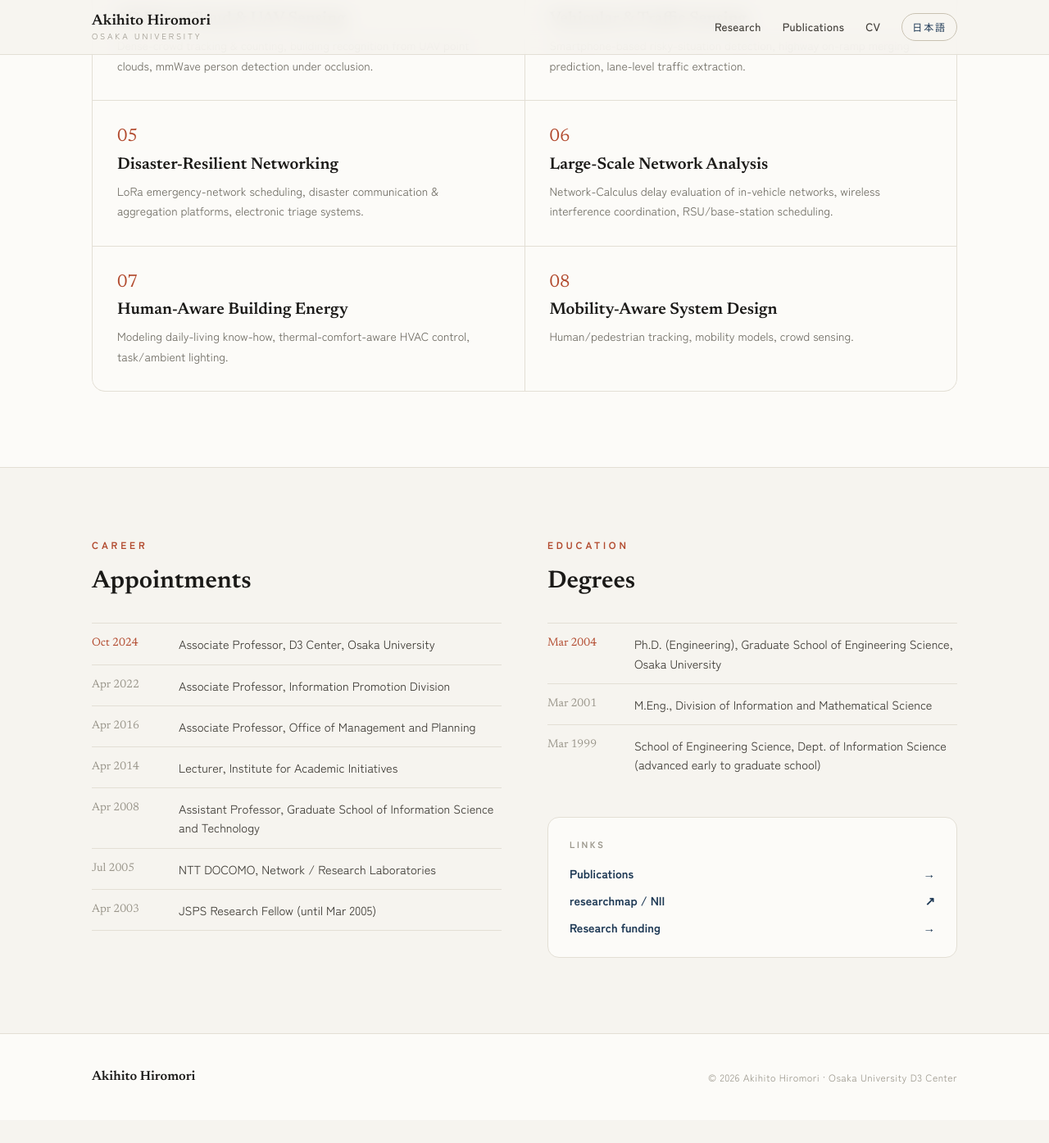
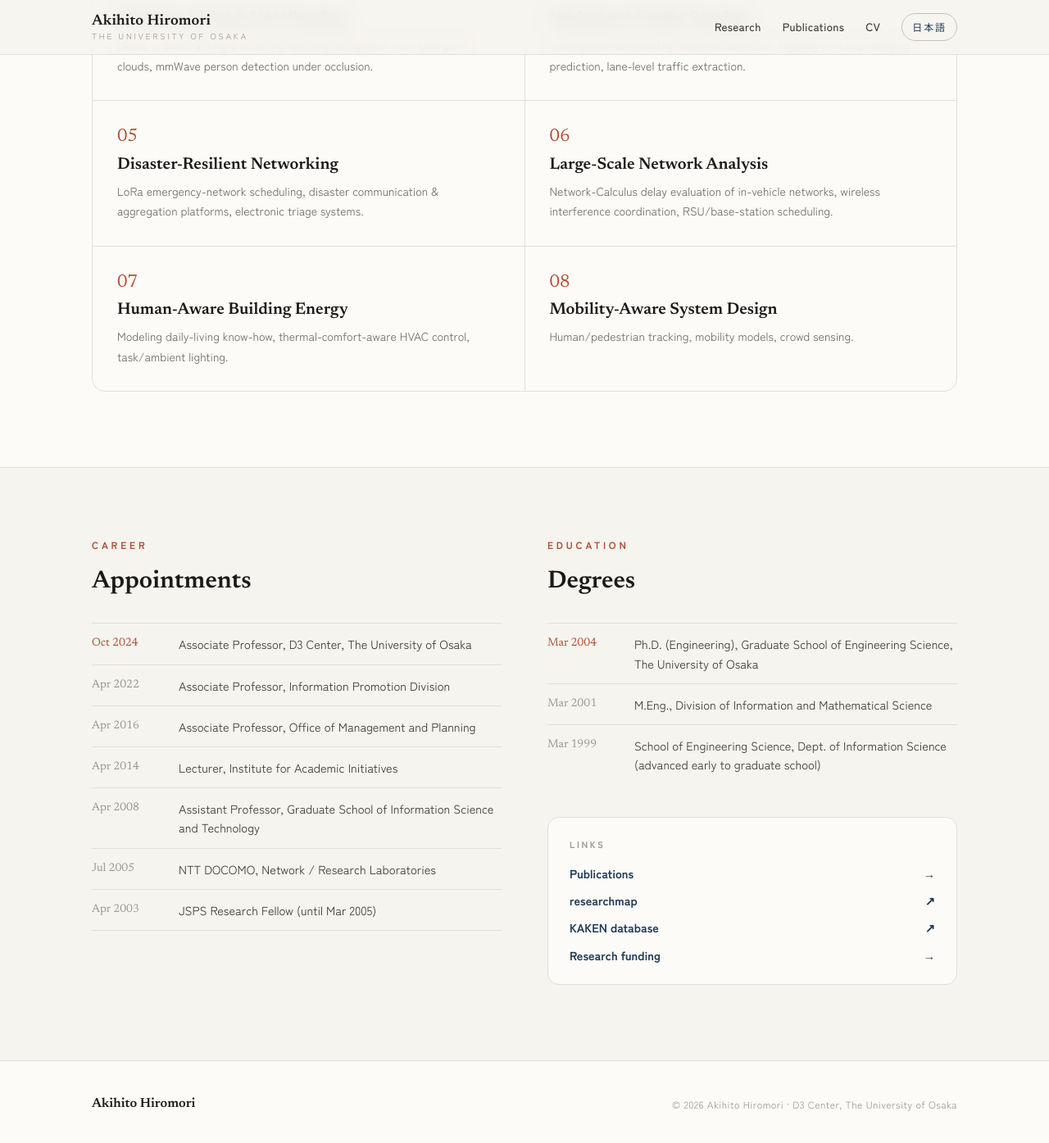
Before and after one commit to akihitoh/akihitoh.github.io, a Jekyll site: the page built from about-en.html, in a window 1280 px wide and 1400 px high, scrolled down 1315 px. Shown: the top 1395 px of the window at 82% size. Built offline with Jekyll 4.4.1, drawn with Linux system fonts in a browser that asks for light colours; some web fonts are replaced; before the commit the page ends 2682 px from its top, so only the background shows below that; some of the changed text lies outside the part shown.

Commit message:
fix: update university name and external researcher links
- Rename "Osaka University" to "The University of Osaka" across hero
  eyebrows, header brand, footer, CV data, and meta description
- Point researchmap-labeled links to the actual researchmap profile
  (researchmap.jp/ahiromori) instead of the KAKEN researcher page
- Fix KAKENHI database link on the home page: the search-query URL
  returned no results; use the researcher page (nrid.nii.ac.jp) instead
- Add a separate KAKEN database link to the English page Links section

```diff
--- a/_data/cv.yml
+++ b/_data/cv.yml
@@ -1,6 +1,6 @@
 # About (English) — CV data
 appointments:
-  - { when: "Oct 2024", what: "Associate Professor, D3 Center, Osaka University", recent: true }
+  - { when: "Oct 2024", what: "Associate Professor, D3 Center, The University of Osaka", recent: true }
   - { when: "Apr 2022", what: "Associate Professor, Information Promotion Division" }
   - { when: "Apr 2016", what: "Associate Professor, Office of Management and Planning" }
   - { when: "Apr 2014", what: "Lecturer, Institute for Academic Initiatives" }
@@ -8,6 +8,6 @@ appointments:
   - { when: "Jul 2005", what: "NTT DOCOMO, Network / Research Laboratories" }
   - { when: "Apr 2003", what: "JSPS Research Fellow (until Mar 2005)" }
 education:
-  - { when: "Mar 2004", what: "Ph.D. (Engineering), Graduate School of Engineering Science, Osaka University", recent: true }
+  - { when: "Mar 2004", what: "Ph.D. (Engineering), Graduate School of Engineering Science, The University of Osaka", recent: true }
   - { when: "Mar 2001", what: "M.Eng., Division of Information and Mathematical Science" }
   - { when: "Mar 1999", what: "School of Engineering Science, Dept. of Information Science (advanced early to graduate school)" }
--- a/_includes/footer.html
+++ b/_includes/footer.html
@@ -5,6 +5,6 @@
     {%- else -%}
       <a class="f-name" href="{{ "/" | relative_url }}">廣森 聡仁 <span class="en-dim">Akihito Hiromori</span></a>
     {%- endif -%}
-    <div class="copy">© {{ site.time | date: "%Y" }} Akihito Hiromori · Osaka University D3 Center</div>
+    <div class="copy">© {{ site.time | date: "%Y" }} Akihito Hiromori · D3 Center, The University of Osaka</div>
   </div>
 </footer>
--- a/_includes/header.html
+++ b/_includes/header.html
@@ -4,7 +4,7 @@
     {%- if page.lang == 'en' -%}
       <a class="brand en" href="{{ "/about-en/" | relative_url }}">
         <span class="brand-jp">Akihito Hiromori</span>
-        <span class="brand-en">Osaka University</span>
+        <span class="brand-en">The University of Osaka</span>
       </a>
       <button class="nav-toggle" aria-label="Menu" onclick="document.getElementById('navlinks').classList.toggle('open')"><span></span></button>
       <div class="nav-links" id="navlinks">
--- a/_layouts/about-en.html
+++ b/_layouts/about-en.html
@@ -5,11 +5,11 @@ title: About
 ---
 <section class="hero en">
   <div>
-    <div class="eyebrow with-rule"><span class="rule"></span>Osaka University · D3 Center</div>
+    <div class="eyebrow with-rule"><span class="rule"></span>The University of Osaka · D3 Center</div>
     <h1>Akihito<br>Hiromori</h1>
     <div class="sub">廣森 聡仁 &nbsp;·&nbsp; Ph.D. (Engineering)</div>
     <div class="titles">
-      <div><strong>Associate Professor</strong>, D3 Center, Osaka University</div>
+      <div><strong>Associate Professor</strong>, D3 Center, The University of Osaka</div>
       <div class="dim">Associate Professor (concurrent), Dept. of Information Networking, Graduate School of Information Science and Technology</div>
     </div>
     <p class="lede">
@@ -17,7 +17,7 @@ title: About
     </p>
     <div class="cta">
       <a class="btn btn-primary" href="{{ "/works/" | relative_url }}">View publications <span class="arr">→</span></a>
-      <a class="btn btn-ghost" href="https://nrid.nii.ac.jp/ja/nrid/1000090506544/" target="_blank" rel="noopener">researchmap ↗</a>
+      <a class="btn btn-ghost" href="https://researchmap.jp/ahiromori" target="_blank" rel="noopener">researchmap ↗</a>
     </div>
   </div>
 
@@ -29,7 +29,7 @@ title: About
     <dl class="facts">
       <div class="row"><dt>Field</dt><dd>Information Networking<br>Mobile Computing</dd></div>
       <div class="row"><dt>Email</dt><dd style="font-size:13.5px;">hiromori<span style="color:var(--rust);">[at]</span>ist.osaka-u.ac.jp</dd></div>
-      <div class="row"><dt>Since</dt><dd>2008 · Osaka Univ.</dd></div>
+      <div class="row"><dt>Since</dt><dd>2008 · The University of Osaka</dd></div>
     </dl>
   </aside>
 </section>
@@ -75,7 +75,8 @@ title: About
           <div class="contact-label">Links</div>
           <div class="rows">
             <a href="{{ "/works/" | relative_url }}">Publications <span>→</span></a>
-            <a href="https://nrid.nii.ac.jp/ja/nrid/1000090506544/" target="_blank" rel="noopener">researchmap / NII <span>↗</span></a>
+            <a href="https://researchmap.jp/ahiromori" target="_blank" rel="noopener">researchmap <span>↗</span></a>
+            <a href="https://nrid.nii.ac.jp/ja/nrid/1000090506544/" target="_blank" rel="noopener">KAKEN database <span>↗</span></a>
             <a href="{{ "/funds/" | relative_url }}">Research funding <span>→</span></a>
           </div>
         </div>
--- a/about-en.html
+++ b/about-en.html
@@ -3,5 +3,5 @@ layout: about-en
 lang: en
 title: About — Akihito Hiromori
 permalink: /about-en/
-description: Akihito Hiromori, Associate Professor at Osaka University D3 Center — research interests and CV.
+description: Akihito Hiromori, Associate Professor at the D3 Center, The University of Osaka — research interests and CV.
 ---
```
Also changed, not shown: _layouts/home.html (+5 -5 lines).
